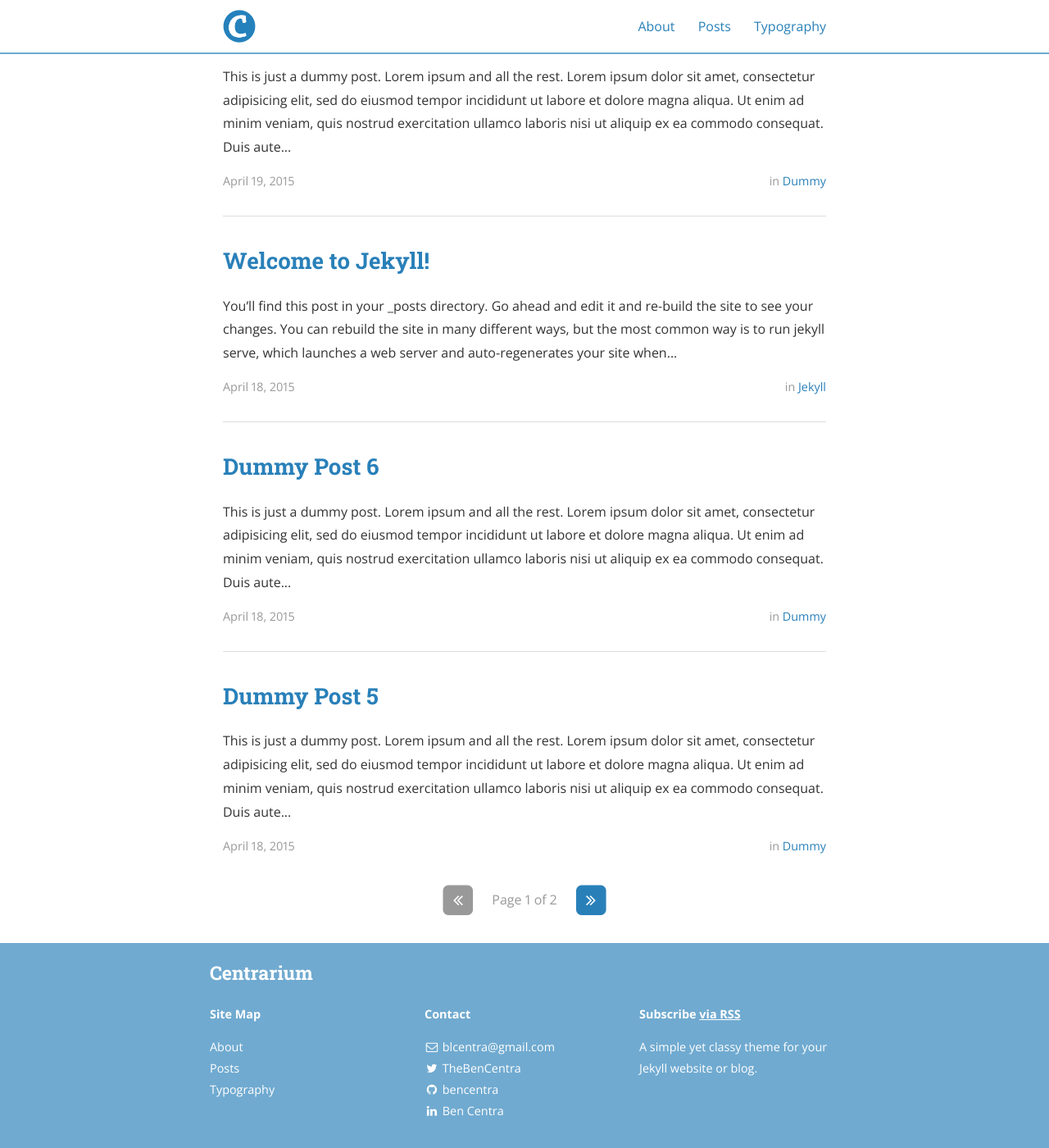
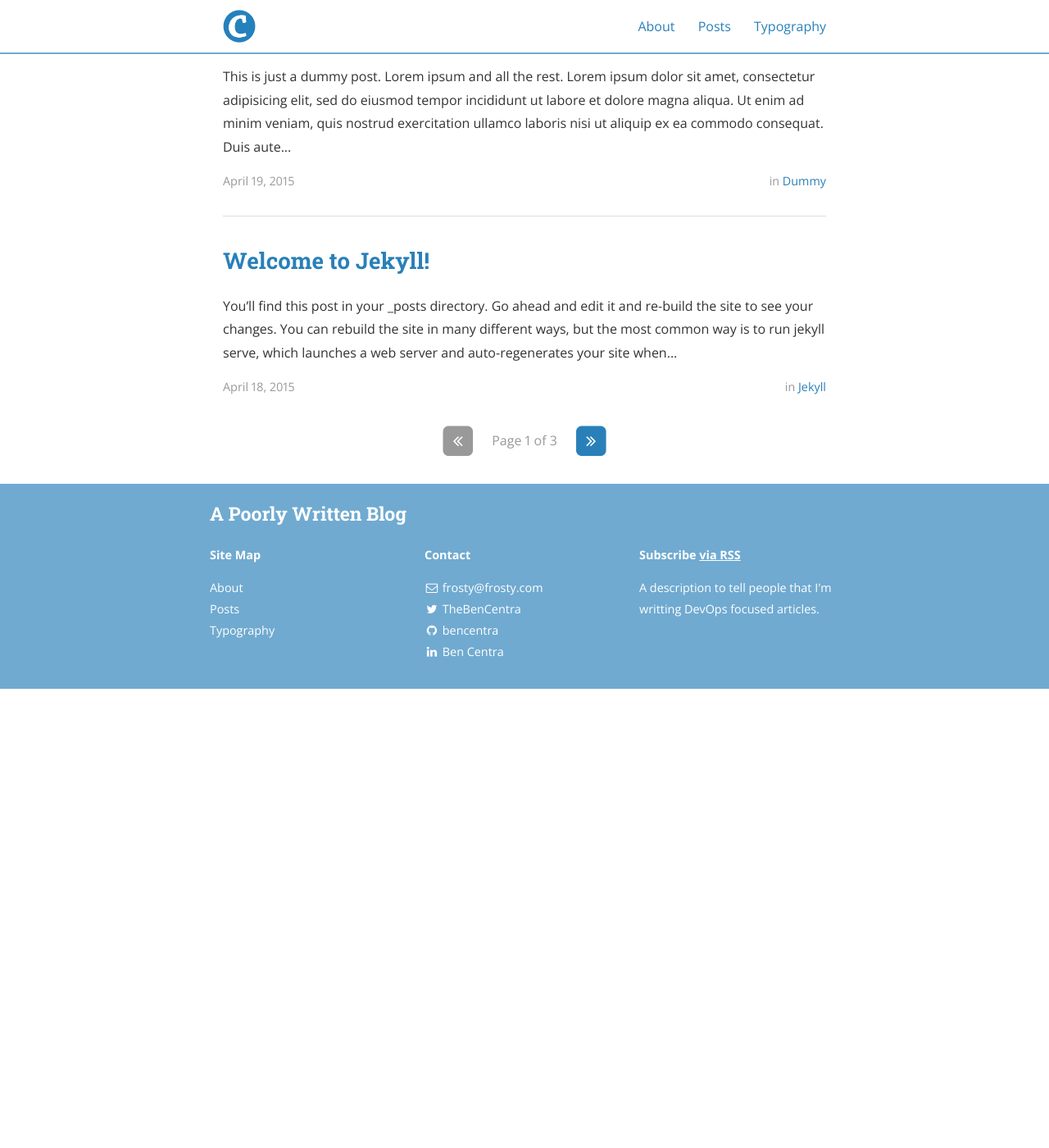
Before and after one commit to julanu/julanu.github.io, a Jekyll site: the page built from index.html, in a window 1280 px wide and 1400 px high, scrolled down 775 px. Shown: the whole window at 82% size. Built offline with Jekyll 4.4.1, drawn with Linux system fonts in a browser that asks for light colours; nearby versions of some CDN libraries; the list of posts is cut into pages by our own code; after the commit the page ends 1615 px from its top, so only the background shows below that; some of the changed text lies outside the part shown.

```diff
--- a/_config.yml
+++ b/_config.yml
@@ -9,12 +9,12 @@ exclude:
   - "/vendor/"
 
 # Site settings
-title: Centrarium
-subtitle: "A simple yet classy theme for your Jekyll website or blog"
-email: blcentra@gmail.com
-name: Ben Centra
+title: A Poorly Written Blog
+subtitle: "A description to tell people that I'm writting DevOps focused articles"
+email: frosty@frosty.com
+name: basqk
 description: >
-  A simple yet classy theme for your Jekyll website or blog.
+  A description to tell people that I'm writting DevOps focused articles.
 # Base URL of site (i.e. /blog). It should always start with a slash,
 # and never end with a slash. Set it to a blank value if hosting at the
 # root of your server.
@@ -32,7 +32,7 @@ highlightjs_theme: "monokai-sublime"
 # https://github.com/sverrirs/jekyll-paginate-v2/blob/master/README-GENERATOR.md#site-configuration
 pagination:
   enabled: true
-  per_page: 5
+  per_page: 3
   permalink: "/page/:num/"
   sort_reverse: true
 
```
Also changed, not shown: assets/header_image.jpg.
